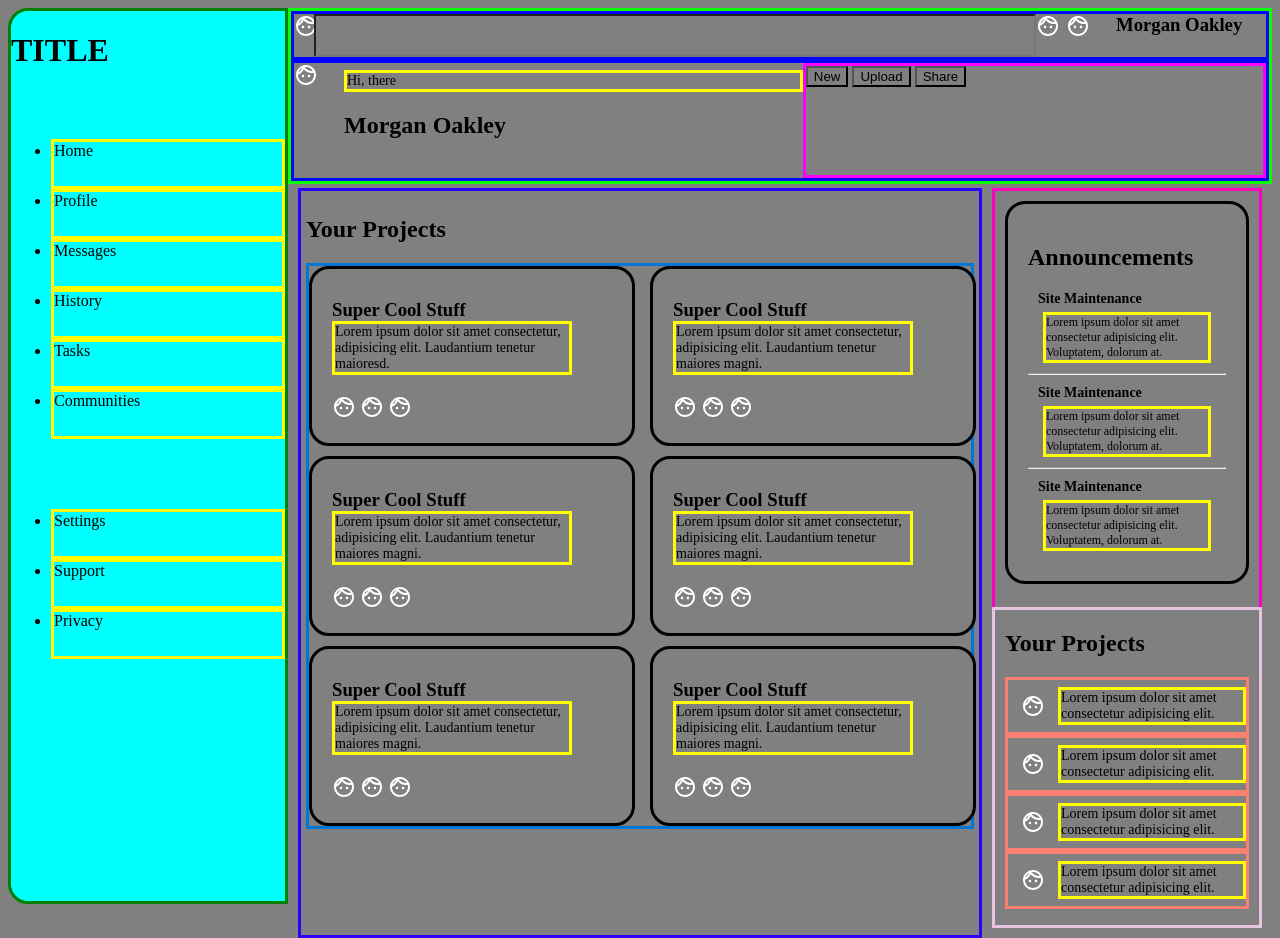
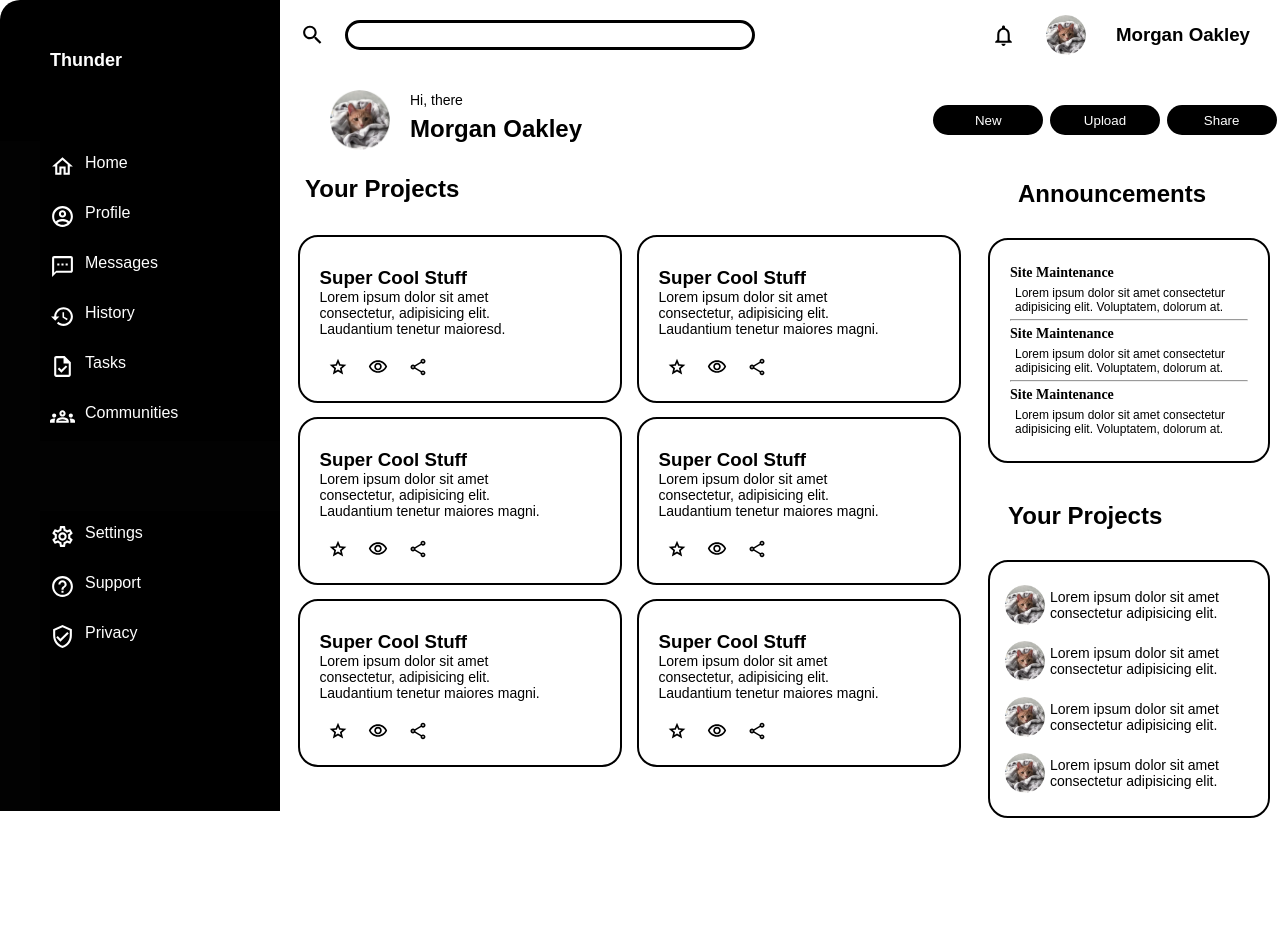
Before and after one commit to axelquartz/admin-dashboard, a plain HTML site: page index.html in a window 1280 px wide. After the commit the page ends 818 px from the top, so only its background shows below. Drawn offline with Linux system fonts and the light colour scheme.

Commit message:
Overall look defined. Text will be replaced for actual content

```diff
--- a/index.html
+++ b/index.html
@@ -11,38 +11,69 @@
     <div class="container">
         <div class="sidebar">
             <div class="title">
-                <h1>TITLE</h1>
+                <h1>Thunder</h1>
             </div>
             <div class="menu">
                 <ul>
+                    <div class="menu-item">
+                        <img src="images/home.svg" alt="" class="menu-image">
                         <li>Home</li>
+                    </div>
+                    <div class="menu-item">
+                        <img src="images/profile.svg" alt="" class="menu-image">
                         <li>Profile</li>
+                    </div>
+                    <div class="menu-item">
+                        <img src="images/messages.svg" alt="" class="menu-image">
                         <li>Messages</li>
+                    </div>
+                    <div class="menu-item">
+                        <img src="images/history.svg" alt="" class="menu-image">
                         <li>History</li>
+                    </div>
+                    <div class="menu-item">
+                        <img src="images/tasks.svg" alt="" class="menu-image">
                         <li>Tasks</li>
+                    </div>
+                    <div class="menu-item">
+                        <img src="images/communities.svg" alt="" class="menu-image">
                         <li>Communities</li>
+                    </div>
+
                 </ul>
                 <ul>
+                    <div class="menu-item">
+                        <img src="images/settings.svg" alt="" class="menu-image">
                         <li>Settings</li>
+                    </div>
+                    <div class="menu-item">
+                        <img src="images/support.svg" alt="" class="menu-image">
                         <li>Support</li>
+                    </div>
+                    <div class="menu-item">
+                        <img src="images/privacy.svg" alt="" class="menu-image">
                         <li>Privacy</li>
+                    </div>
                 </ul>
             </div>
         </div>
         <div class="header">
             <div class="header-top">
-                <img src="images/face.svg" alt="">
+                <img src="images/search.svg" alt="" class="menu-image-2">
                 <input type="text" name="" id="">
-                <img src="images/face.svg" alt="">
-                <img src="images/face.svg" alt="">
+                <img src="images/notifications.svg" alt="" class="notifications-image">
+                <img src="images/user.png" alt="" class="header-image">
                 <h3>Morgan Oakley</h3>
             </div>
             <div class="header-bottom">
-                <img src="images/face.svg" alt="">
+                <div class="user-title">
+                    <img src="images/user.png" alt="">
                     <div class="user-name">
                         <p>Hi, there</p>
                         <h2>Morgan Oakley</h2>
                     </div>
+                </div>
+
                 <div class="buttons">
                     <button>New</button>
                     <button>Upload</button>
@@ -59,53 +90,52 @@
                 <div class="card-item">
                     <h3>Super Cool Stuff</h3>
                     <p>Lorem ipsum dolor sit amet consectetur, adipisicing elit. Laudantium tenetur maioresd. </p>
-                    <img src="images/face.svg" alt="">
-                    <img src="images/face.svg" alt="">
-                    <img src="images/face.svg" alt="">
+                    <img src="images/star.svg" alt="" class="content-image">
+                    <img src="images/eye.svg" alt="" class="content-image">
+                    <img src="images/share.svg" alt="" class="content-image">
                 </div>
                 <div class="card-item">
                     <h3>Super Cool Stuff</h3>
                     <p>Lorem ipsum dolor sit amet consectetur, adipisicing elit. Laudantium tenetur maiores magni.</p>
-                    <img src="images/face.svg" alt="">
-                    <img src="images/face.svg" alt="">
-                    <img src="images/face.svg" alt="">
+                    <img src="images/star.svg" alt="" class="content-image">
+                    <img src="images/eye.svg" alt="" class="content-image">
+                    <img src="images/share.svg" alt="" class="content-image">
                 </div>
                 <div class="card-item">
                     <h3>Super Cool Stuff</h3>
                     <p>Lorem ipsum dolor sit amet consectetur, adipisicing elit. Laudantium tenetur maiores magni.</p>
-                    <img src="images/face.svg" alt="">
-                    <img src="images/face.svg" alt="">
-                    <img src="images/face.svg" alt="">
+                    <img src="images/star.svg" alt="" class="content-image">
+                    <img src="images/eye.svg" alt="" class="content-image">
+                    <img src="images/share.svg" alt="" class="content-image">
                 </div>
                 <div class="card-item">
                     <h3>Super Cool Stuff</h3>
                     <p>Lorem ipsum dolor sit amet consectetur, adipisicing elit. Laudantium tenetur maiores magni.</p>
-                    <img src="images/face.svg" alt="">
-                    <img src="images/face.svg" alt="">
-                    <img src="images/face.svg" alt="">
+                    <img src="images/star.svg" alt="" class="content-image">
+                    <img src="images/eye.svg" alt="" class="content-image">
+                    <img src="images/share.svg" alt="" class="content-image">
                 </div>
                 <div class="card-item">
                     <h3>Super Cool Stuff</h3>
                     <p>Lorem ipsum dolor sit amet consectetur, adipisicing elit. Laudantium tenetur maiores magni.</p>
-                    <img src="images/face.svg" alt="">
-                    <img src="images/face.svg" alt="">
-                    <img src="images/face.svg" alt="">
+                    <img src="images/star.svg" alt="" class="content-image">
+                    <img src="images/eye.svg" alt="" class="content-image">
+                    <img src="images/share.svg" alt="" class="content-image">
                 </div>
                 <div class="card-item">
                     <h3>Super Cool Stuff</h3>
                     <p>Lorem ipsum dolor sit amet consectetur, adipisicing elit. Laudantium tenetur maiores magni.</p>
-                    <img src="images/face.svg" alt="">
-                    <img src="images/face.svg" alt="">
-                    <img src="images/face.svg" alt="">
+                    <img src="images/star.svg" alt="" class="content-image">
+                    <img src="images/eye.svg" alt="" class="content-image">
+                    <img src="images/share.svg" alt="" class="content-image">
                 </div>
             </div>
         </div>
         <div class="main-content-2">
-
-            <div class="announcements">
             <h2>
                 Announcements
             </h2>
+            <div class="announcements">
                 <div class="announcements-card">
                     <h4>Site Maintenance</h4>
                     <p>Lorem ipsum dolor sit amet consectetur adipisicing elit. Voluptatem, dolorum at.</p>
@@ -128,22 +158,25 @@
                 <h2>
                     Your Projects
                 </h2>
+                <div class="user-group">
                     <div class="user">
-                    <img src="images/face.svg" alt="">
+                        <img src="images/user.png" alt="">
                         <p>Lorem ipsum dolor sit amet consectetur adipisicing elit.</p>
                     </div>
                     <div class="user">
-                    <img src="images/face.svg" alt="">
+                        <img src="images/user.png" alt="">
                         <p>Lorem ipsum dolor sit amet consectetur adipisicing elit.</p>
                     </div>
                     <div class="user">
-                    <img src="images/face.svg" alt="">
+                        <img src="images/user.png" alt="">
                         <p>Lorem ipsum dolor sit amet consectetur adipisicing elit.</p>
                     </div>
                     <div class="user">
-                    <img src="images/face.svg" alt="">
+                        <img src="images/user.png" alt="">
                         <p>Lorem ipsum dolor sit amet consectetur adipisicing elit.</p>
                     </div>
+                </div>
+
             </div>
         </div>
     </div>
--- a/style.css
+++ b/style.css
@@ -1,19 +1,26 @@
 *{
-    background-color: rgb(128, 128, 128);
+    background-color: rgb(255, 255, 255);
+    margin: 0;
+    padding: 0;
 }
 p{
     font-size: 14px;
-    border: solid 3px yellow;
     margin: 7px 0;
+    font-family: futura, sans-serif;
+}
+h2{
+    margin: auto;
+    font-family: futura, sans-serif;
 }
 h3{
     margin: 0px;
+    font-family: futura, sans-serif;
 }
 .container{
     display: grid;
-    grid-template-columns: 280px auto auto 280px;
+    grid-template-columns: 280px auto auto 220px;
     /* grid-template-rows: repeat(5, minmax(100px, 200px)); */
-    grid-template-rows: 170px 240px 240px 240px ;
+    grid-template-rows: 170px minmax(100px, 200px) minmax(100px, 200px) minmax(100px, 200px) ;
     grid-template-areas:
     'sidebar header header header'
     'sidebar content-container content-container content-container'
@@ -22,29 +29,53 @@ h3{
 }
 .sidebar{
     grid-area: sidebar;
-    height: 100%;
-    background-color: aqua;
-    border: solid 3px green;
+    background-color: rgb(0, 0, 0);
     border-radius: 20px 0px 0px 20px;
 }
+.title{
+    background-color: rgb(0, 0, 0);
+}
 .title>h1{
-    background-color: aqua;
+    background-color: rgb(0, 0, 0);
+    margin: 50px 50px;
+    color: #fff;
+    font-family: futura, sans-serif;
+    font-size: large;
 }
 .menu{
-    background-color: aqua;
+    background-color: rgb(2, 2, 2);
 }
 .menu>ul{
     display: grid;
     grid-template-rows: repeat(6, 50px);
-    margin: 70px 0;
-    background-color: aqua;
+    margin: 70px 0 70px 40px;
+    background-color: rgb(0, 0, 0);
+    align-items: center;
+
+}
+.menu-image{
+    margin: 0px 10px;
+    width: 25px;
+    background-color: rgb(0, 0, 0);
+
+}
+.menu-image-2{
+    margin: 0px 10px 0 20px;
+    width: 25px;
+}
+.menu-item{
+    display: flex;
+    background-color: rgb(0, 0, 0);
+
 }
 
-
 li{
-    border: solid 3px yellow;
-    background-color: aqua;
-
+    background-color: rgb(0, 0, 0);
+    list-style: none;
+    text-align: left;
+    margin: 0;
+    color: #fff;
+    font-family: futura, sans-serif;
 }
 .header{
     grid-area: header;
@@ -54,80 +85,131 @@ li{
     grid-template-areas:
     'header-top'
     'header-bottom';
-    border: solid 3px rgb(9, 255, 0);
     height: 100%;
 }
 .header-top{
-    border: solid 3px blue;
-    display: grid;
-    grid-template-columns: 20px auto 30px 50px 150px;
+    display: flex;
+    grid-template-columns: auto auto;
+}
+.notifications-image{
+    width: 25px;
+    margin: auto 30px auto auto;
+}
+.header-image{
+    width: 40px;
+    height: 40px;
+    margin: auto 0 auto 0;
+}
+.header-top>h3{
+    margin: auto 30px auto 30px;
+}
+input{
+    width: 400px;
+    height: 20px;
+    margin: auto 10px;
+    border-radius: 20px;
+    border: solid 3px black;
+    padding: 2px;
 }
 .header-bottom{
-    border: solid 3px blue;
     display: grid;
-    grid-template-columns: 50px auto auto;
+    grid-template-columns: 55% 45%;
+}
+.user-title{
+
+    display: flex;
+    margin: auto 50px ;
+}
+.user-title>img{
+    width: 60px;
+    height: 60px;
+    margin: 5px 20px 5px 0;
+}
+.user-title>p{
+    margin: 0;
+    font-family: futura, sans-serif;
 }
 .buttons{
-    border: solid 3px magenta;
+    display: flex;
+    justify-content: space-around;
+    align-items: flex-end;
+    margin: auto 0 auto 100px;
 }
-
+.buttons>button{
+    width: 110px;
+    height: 30px;
+    border-radius: 20px;
+    border: none;
+    background-color: rgb(0, 0, 0);
+    color: #fff;
+    font-family: futura, sans-serif;
+}
 
 .content-container{
     display: grid;
     grid-area: content-container;
-    grid-template-columns: repeat(auto-fit, minmax(300px, auto)) repeat(auto-fit, minmax(300px, auto)) 300px;
-    grid-template-rows: auto auto auto 300px;
-    margin: 10px;
+    grid-template-columns: repeat(auto-fit, minmax(300px, auto)) repeat(auto-fit, minmax(250px, auto)) auto;
+    grid-template-rows: minmax(100px, 310px)  minmax(100px, 310px);
+    margin: 0 0 auto 0;
     gap: 10px;
     grid-template-areas:
     'main-content-1 main-content-1 main-content-2'
-    'main-content-1 main-content-1 main-content-2'
     'main-content-1 main-content-1 main-content-3'
-    'main-content-1 main-content-1 main-content-3';
+    ;
 }
 
 .main-content-1{
     grid-area: main-content-1;
-    border: solid 3px rgb(47, 0, 255);
-    height: 100%;
     padding: 5px;
-
+    margin: 0;
+}
+.main-content-1>h2{
+    margin: 0px auto 30px 20px;
+}
+.content-image{
+    height: 20px;
+    margin: 0 8px;
 }
 .cards{
     display: grid;
     grid-template-columns: 50% 50%;
     gap: 10px;
-    border: solid 3px rgb(0, 118, 214);
-    margin: auto;
-    justify-content: space-between;
+    margin: 10px;
+    justify-content: space-around;
 }
 .card-item{
-    border: solid 3px black;
     padding: 20px;
     border-radius: 20px;
-    margin: 0px 0;
+    margin: 2px auto;
     width: 280px;
+    border: solid 2px black;
     /* width: 90%; */
 }
 .card-item>h3{
     margin: 10px 0 0 0 ;
+    font-family: futura, sans-serif;
 }
 .card-item>p{
     margin: 0 40px 20px 0;
+    font-family: futura, sans-serif;
 }
 .main-content-2{
     grid-area: main-content-2;
-    border: solid 3px rgb(255, 0, 191);
     height: 100%;
     padding: 10px;
 }
+.main-content-2>h2{
+    margin: 0px auto 30px 30px;
+    font-family: futura, sans-serif;
+}
 .announcements{
     border-radius: 20px;
-    border: 3px solid black;
     padding: 20px;
+    border: solid 2px black;
 }
 .announcements-card{
-    margin: 10px;
+    margin: 5px 0;
+
 }
 .announcements-card>h4{
     font-size: 14px;
@@ -136,24 +218,38 @@ li{
 .announcements-card>p{
     font-size: 12px;
     margin: 5px;
-
 }
 .main-content-3{
     grid-area: main-content-3;
-    border: solid 3px rgb(231, 196, 223);
     height: 100%;
+    margin: 0;
 }
 .trending{
-    margin: 10px;
+    margin: 0 10px;
+
+}
+.trending>h2{
+    margin: 12px 20px 30px 20px;
+    font-family: futura, sans-serif;
+}
+.user-group{
+    border: solid 2px black;
+    border-radius: 20px;
+    padding: 10px;
 }
 .user{
     display: grid;
     grid-template-columns: 50px auto;
-    border: solid 3px salmon;
+    margin: 10px 0;
+
 }
 .user>img{
     margin: auto;
+    width: 40px;
+    height: 40px;
+
 }
 .user>p{
     font-size: 14px;
+
 }
```
Also changed, not shown: images/communities.svg (added), images/eye.svg (added), images/face.svg (deleted), images/history.svg (added), images/home.svg (added), images/messages.svg (added), images/notifications.svg (added), images/privacy.svg (added), images/profile.svg (added), images/search.svg (added), images/settings.svg (added), images/share.svg (added), images/star.svg (added), images/support.svg (added), 2 more files, 2 other files. Lines whose indentation alone changed are shown as unchanged.
